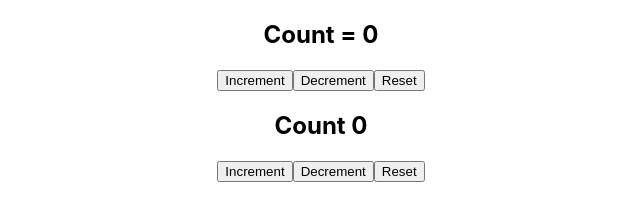
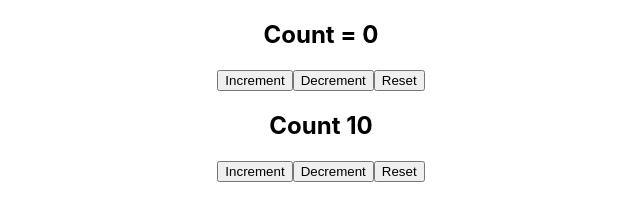
Before and after one commit to Praneshwar24/dxcreactapp, a React (Create React App) app: page / in a window 1280 px wide. Shown: the top 201 px of the page, without its empty margins (319-959 px from the left). Built offline with nearby package versions, Linux system fonts and the light colour scheme.

Commit message:
passing values to the custom hook

```diff
--- a/src/components/customhooks/functionality/Counter2.js
+++ b/src/components/customhooks/functionality/Counter2.js
@@ -2,7 +2,7 @@ import React from 'react'
 import useCounter from './useCounter'
 
 function Counter2() {
-    const [count, increment, decrement, reset] = useCounter()
+    const [count, increment, decrement, reset] = useCounter(10,5)
     return (
         <div>
             <h2> Count {count} </h2>
--- a/src/components/customhooks/functionality/useCounter.js
+++ b/src/components/customhooks/functionality/useCounter.js
@@ -1,10 +1,10 @@
 import React, { useState } from 'react'
 
-function useCounter() {
-    const [count, setCount] = useState(0)
+function useCounter(initialCount = 0, value = 1) {
+    const [count, setCount] = useState(initialCount)
 
-    const increment = () => { setCount(prevCount => prevCount + 1) }
-    const decrement = () => { setCount(prevCount => prevCount - 1) }
+    const increment = () => { setCount(prevCount => prevCount + value) }
+    const decrement = () => { setCount(prevCount => prevCount - value) }
     const reset = () => { setCount(0) }
 
     return [count, increment, decrement, reset]
```
